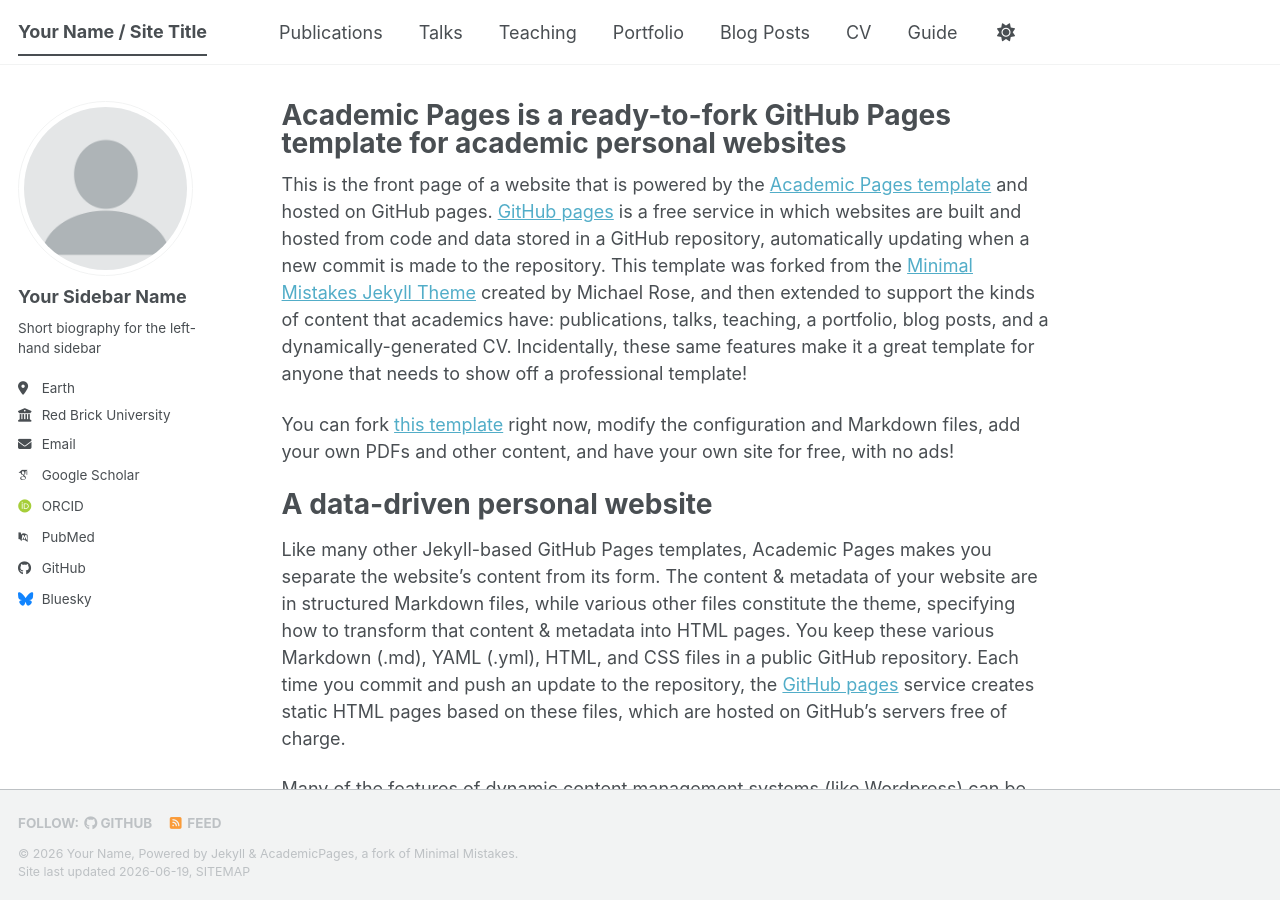
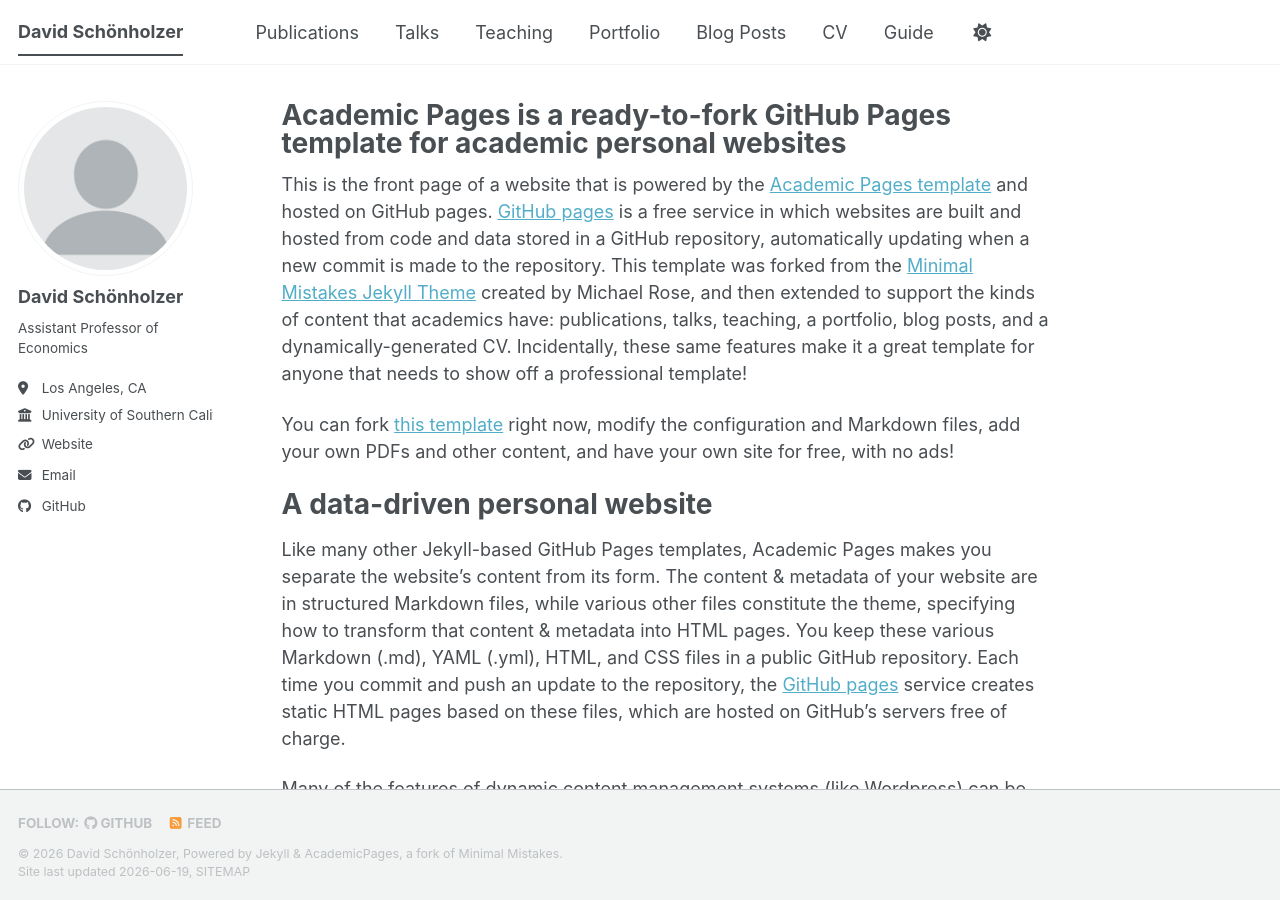
Before and after one commit to david-sch/david-sch.github.io, a Jekyll site: the page built from _pages/about.md, in a window 1280 px wide and 900 px high. Built offline with Jekyll 4.4.1, drawn with Linux system fonts in a browser that asks for light colours; some web fonts are replaced; a script bundle is joined from its source files by our own code; library files that are not in the unit come from our copies.

Commit message:
Configure site for david-sch (name, USC affiliation, URL, links)

```diff
--- a/_config.yml
+++ b/_config.yml
@@ -9,14 +9,14 @@
 # Basic Site Settings
 locale                   : "en-US"
 site_theme               : "default" # The available themes options are "default", "air", "sunrise", "mint", "dirt" and "contrast"
-title                    : "Your Name / Site Title"
+title                    : "David Schönholzer"
 title_separator          : "-"
-name                     : &name "Your Name"
-description              : &description "Your Name's academic portfolio"   # Update this with a general description of your site, this is the default if not overridden by a page
-url                      : https://academicpages.github.io # The base hostname & protocol for your site e.g. "https://[your GitHub username].github.io",
+name                     : &name "David Schönholzer"
+description              : &description "David Schönholzer — Assistant Professor of Economics, University of Southern California"
+url                      : https://david-sch.github.io # The base hostname & protocol for your site e.g. "https://[your GitHub username].github.io",
                                                            # or if you already have some other page hosted on Github then use "https://[your GitHub username].github.io/[Your Repo Name]"
 baseurl                  : "" # the subpath of your site, e.g. "/blog"
-repository               : "academicpages/academicpages.github.io"
+repository               : "david-sch/david-sch.github.io"
 
 # Site Author - The following control what appear as part of the author content on the side bar.
 #               If a field is blank the icon and link will not appear, otherwise it will be shown.
@@ -24,24 +24,24 @@
 author:
   # Biographic information
   avatar           : "profile.png"
-  name             : "Your Sidebar Name"
+  name             : "David Schönholzer"
   pronouns         : # example: "she/her"
-  bio              : "Short biography for the left-hand sidebar"
-  location         : "Earth"
-  employer         : "Red Brick University"
-  uri              : # URL
-  email            : "none@example.org"
+  bio              : "Assistant Professor of Economics"
+  location         : "Los Angeles, CA"
+  employer         : "University of Southern California"
+  uri              : "https://davidschonholzer.com" # URL
+  email            : "dschonho@usc.edu"
 
   # Academic websites
   academia         : # URL
   arxiv            : # URL - Update with the correct link to your profile
-  googlescholar    : "https://scholar.google.com/citations?user=PS_CX0AAAAAJ"
+  googlescholar    : # URL — to be filled from current site
   inspire-hep      : # URL
   impactstory      : # URL
-  orcid            : "https://orcid.org/yourorcidurl"
+  orcid            : # URL — to be filled from current site
   semantic         : # URL
   ssrn             : # URL
-  pubmed           : "https://www.ncbi.nlm.nih.gov/pubmed/?term=john+snow"
+  pubmed           : # URL
   researchgate     : # URL
   scopus           : # URL
   zotero           : # URL
@@ -51,13 +51,13 @@
   bitbucket        : # Username - Update with your username on the site
   codepen          : # Username
   dribbble         : # Username
-  github           : "academicpages"
+  github           : "david-sch"
   kaggle           : # Username
   stackoverflow    : # User number or user number and name (i.e., use "1" or "1/jeff-atwood")
 
   # Social media
   artstation       : # Username
-  bluesky          : "bsky.app" # Replace this with you Bluesky username
+  bluesky          : # Username
   facebook         : # Username
   flickr           : # Username
   foursquare       : # Username
```
